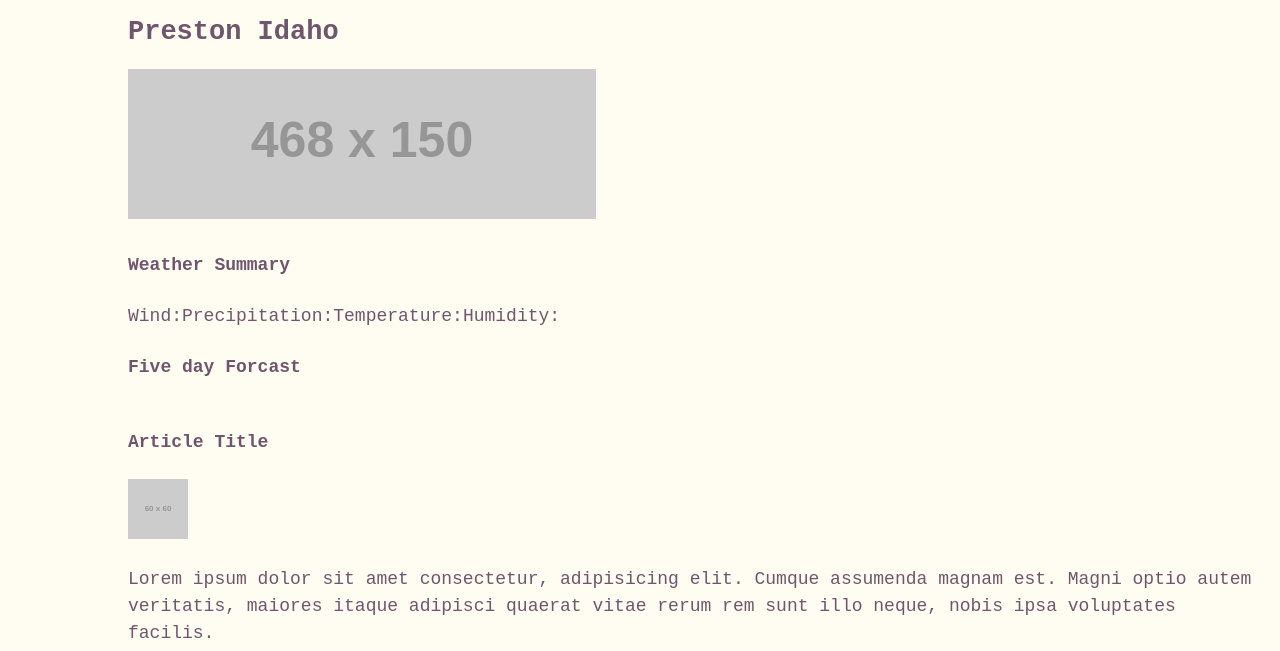
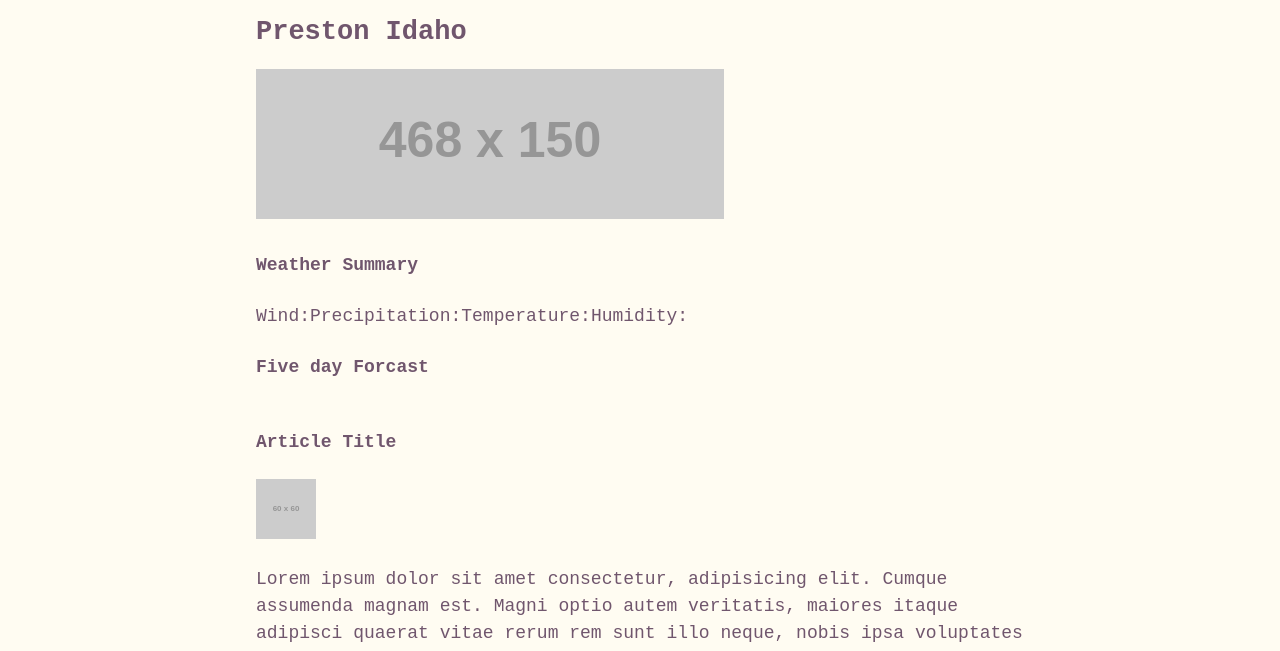
Before and after one commit to madiperry/madiperry.github.io, a plain HTML site: page lesson4/preston-4.html in a window 1280 px wide. Shown: the part 167-818 px from the top of the page. Drawn offline with Linux system fonts and the light colour scheme; placeholder pictures from the web are drawn by us.

Commit message:
margin body

```diff
--- a/lesson4/css/main.css
+++ b/lesson4/css/main.css
@@ -5,7 +5,8 @@ body {
     line-height: 1.5em;
     display: inline-block;
     font-family: 'Courier New', Courier, monospace;
-    margin-left: 10%;
+    margin-left: 20%;
+    margin-right: 20%;
 }
 
 header, footer{
```
